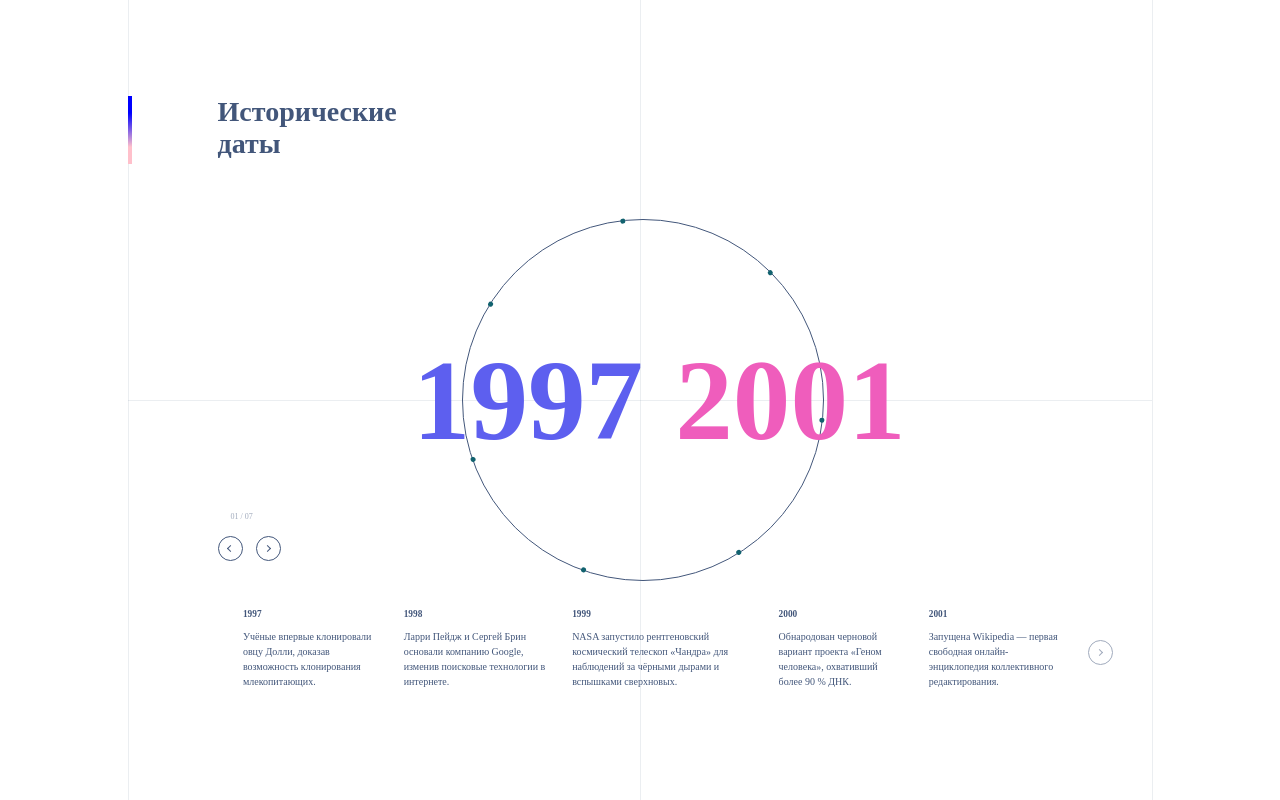
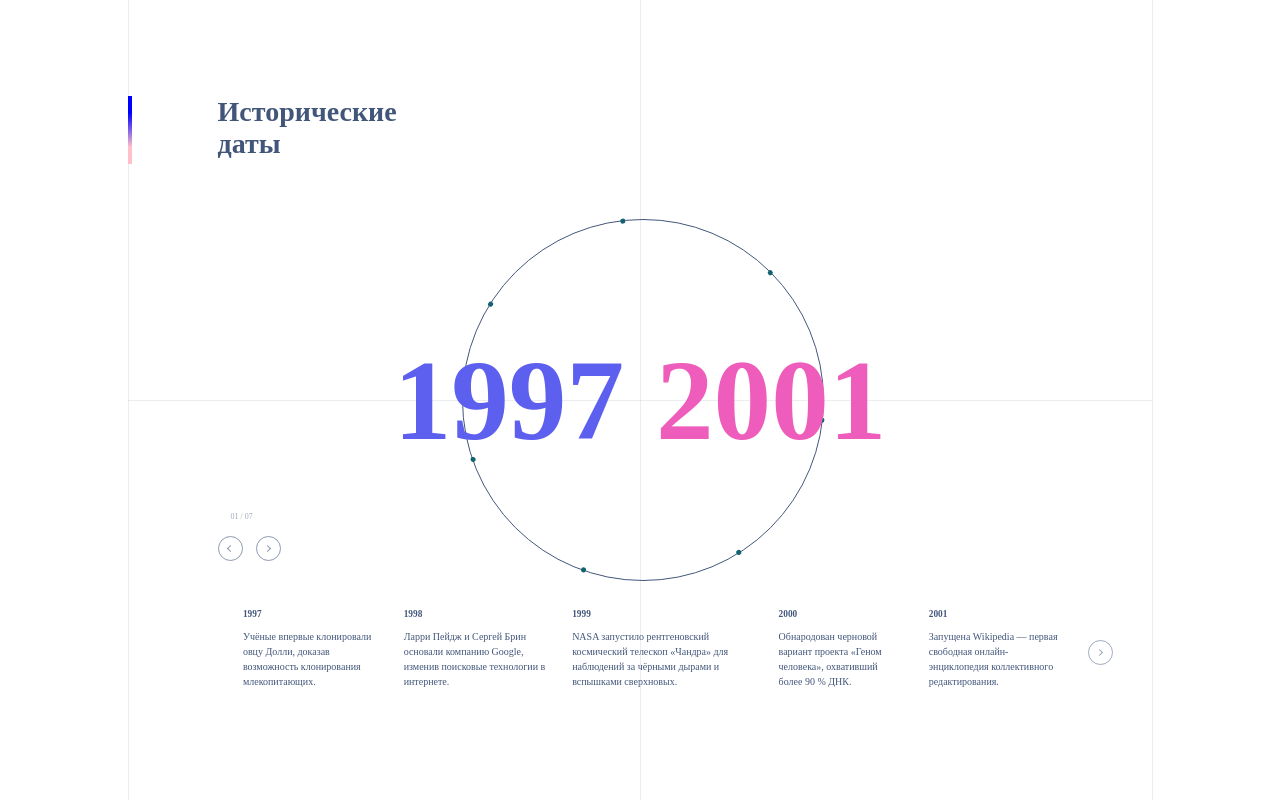
Before and after one commit to AksiDimon/historyBoard, a React (Vite) app: page / in a window 1280 px wide. Shown: the top 800 px of the page. Built offline with nearby package versions, Linux system fonts and the light colour scheme.

Commit message:
fix position Years

```diff
--- a/src/BlockCarusel.tsx
+++ b/src/BlockCarusel.tsx
@@ -85,6 +85,7 @@ export function BlockCarusel({ blocks, onPrev, onNext, currentIndex }: Props) {
         direction="left"
         arrowX={43}
         arrowY={40}
+        style = {{opacity: '0.6'}}
       ></CircleButton>
       <CircleButton
         onClick={onNext}
@@ -93,6 +94,7 @@ export function BlockCarusel({ blocks, onPrev, onNext, currentIndex }: Props) {
         direction="right"
         arrowX={36}
         arrowY={40}
+        style = {{opacity: '0.6'}}
       ></CircleButton>
       </div>
 
--- a/src/body.module.css
+++ b/src/body.module.css
@@ -109,7 +109,7 @@ color: var(--fg);
     font-size: 18vw;
     position: absolute;
 
-    left: 51.5%;
+    left: 50%;
     top: 50%;
     transform: translate(-50%, -50%);
     z-index: 0;
--- a/tsconfig.app.json
+++ b/tsconfig.app.json
@@ -1,6 +1,7 @@
 {
   "compilerOptions": {
     "lib": ["ES2022", "ES5", "DOM"],
+     "noEmit": true,
     "jsx": "react-jsx",  // Позволяет использовать JSX в TypeScript
     "strict": true,      // Включение строгой проверки типов
     "noUnusedLocals": true, // Убирает неиспользуемые переменные
```
Also changed, not shown: package.json (+5 -2 lines), src/main.js (deleted, +0 -7 lines).
